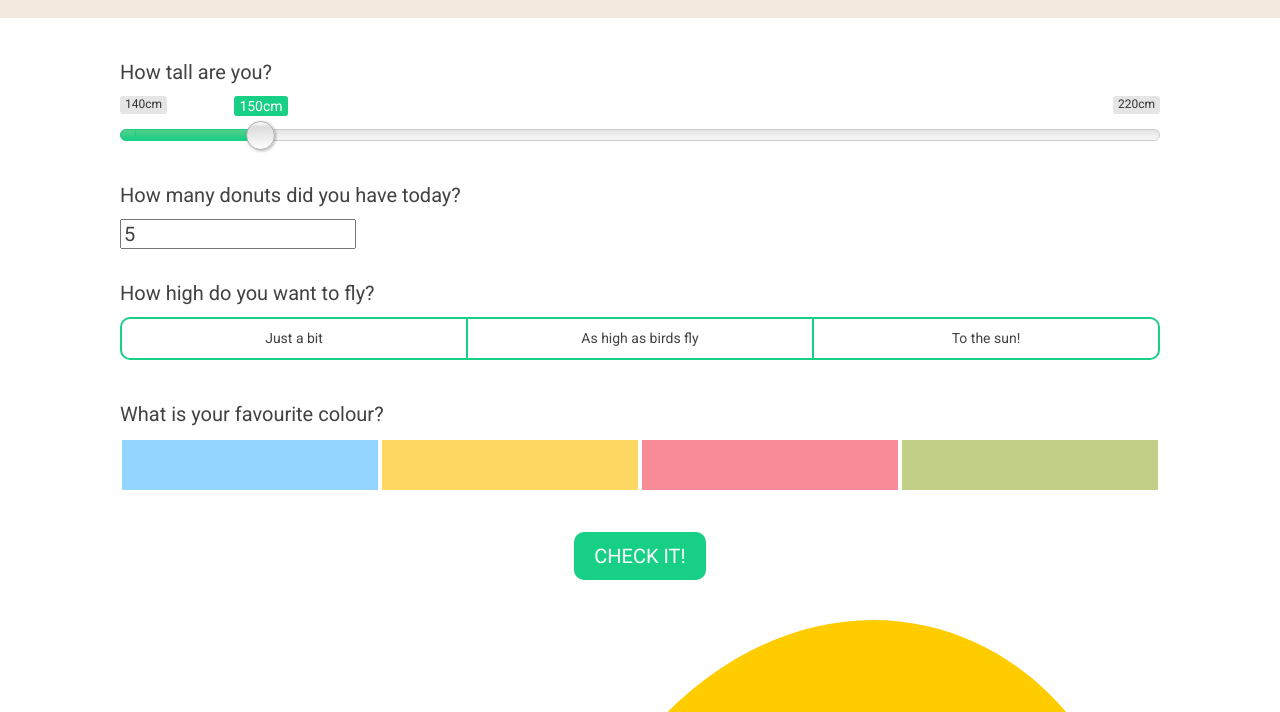
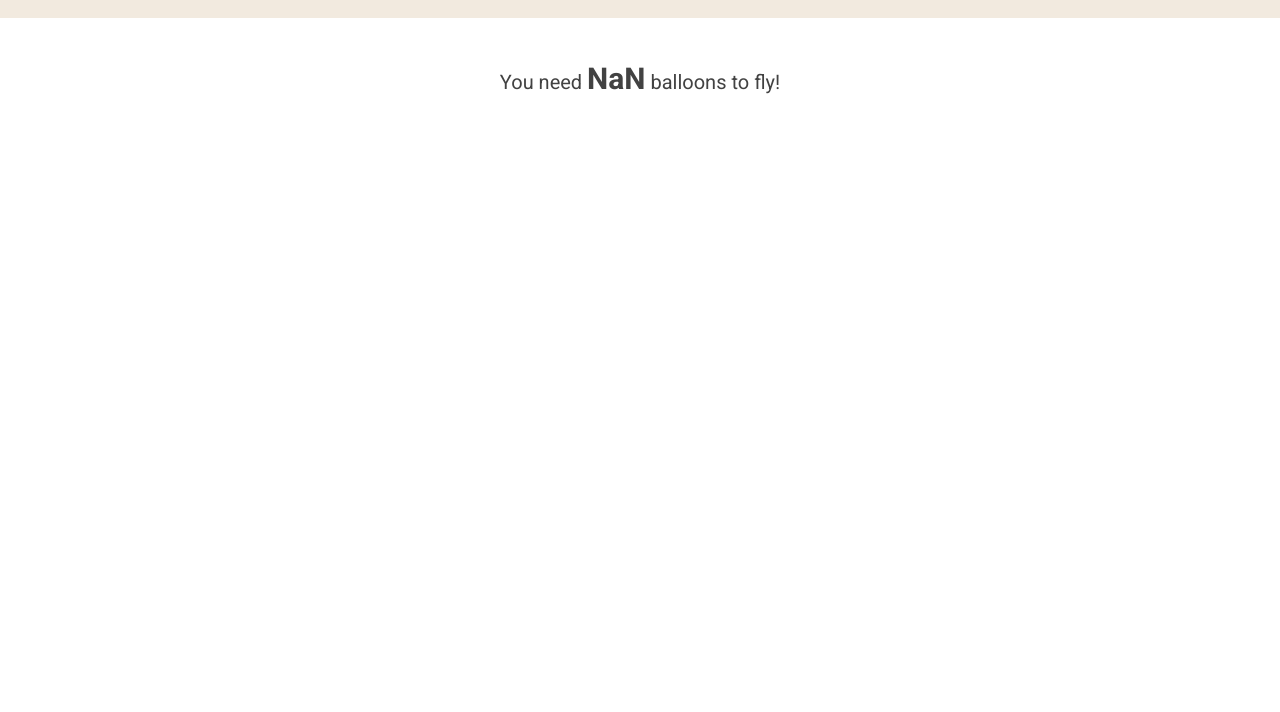
Before and after one commit to joanna-pw/balloons, a plain HTML site: page index.html in a window 1280 px wide. Both pictures are taken after typing "5" into the empty fields and a click on the button "CHECK IT!". Shown: the part 88-800 px from the top of the page. Drawn offline with nearby package versions, Linux system fonts and the light colour scheme.

Commit message:
counting balloons; displaying counter and balloons

```diff
--- a/css/main.css
+++ b/css/main.css
@@ -172,19 +172,19 @@ input:focus {
     border: 2px solid #18CF86;
 }
 
-.colours .blue {
+.blue {
     background-color: #93D5FF;
 }
 
-.colours .yellow {
+.yellow {
     background-color: #FFD763;
 }
 
-.colours .red {
+.red {
     background-color: #F88B95;
 }
 
-.colours .green {
+.green {
     background-color: #C2CF86;
 }
 
@@ -205,12 +205,26 @@ button[type="submit"]:hover {
     background-color: #449C65;
 }
 
-.balloon {
-    max-width: 300px;
-    fill: #ffcc00;
+.result {
+    display: none;
 }
 
+.result p {
+    text-align: center;
+}
 
+.result p #counter {
+    font-size: 3rem;
+    font-weight: 700;
+}
+
+.balloonPrototype {
+    display: none;
+}
+
+.balloonGroup {
+    position: absolute;
+}
 
 
 
--- a/index.html
+++ b/index.html
@@ -73,11 +73,12 @@
             </section>
 
             <section class="result">
+                <p>You need <span id="counter"></span> <span id="balloon-color"></span> balloons to fly!</p>
+                <div class="balloonPrototype">
                     <svg version="1.1" xmlns="http://www.w3.org/2000/svg" xmlns:xlink="http://www.w3.org/1999/xlink" x="0px" y="0px"
-                   viewBox="0 0 551.891 551.891" style="enable-background:new 0 0 551.891 551.891;"
-                    xml:space="preserve">
+                    viewBox="0 0 551.891 551.891" width="100px" style="enable-background:new 0 0 551.891 551.891;">
                         <g>
-                        <g class="balloon">
+                            <g>
                                 <path d="M28.038,549.102c25.744-19.93,55.04-33.963,86.371-42.573c34.554-9.495,69.471-7.571,104.87-7.075
                                     c51.145,0.716,117.292-14.93,129.878-72.883l25.438,18.176c2.944-13.451,1.652-30.478-3.326-44.688
                                     c-10.076-0.074-20.168-1.179-30.016-3.333c-9.947-2.179-19.507-5.41-28.656-9.52c-10.462,10.829-18.755,25.763-21.698,39.217
@@ -89,7 +90,8 @@
                             </g>
                         </g>
                     </svg>
-                <p>You need <span class="counter">55</span> <span class="balloon-color">yellow</span> balloons to fly!</p>
+                </div>
+                <div class="balloonGroup"></div>
             </section>
         </div>
         <footer>
--- a/js/main.js
+++ b/js/main.js
@@ -7,13 +7,43 @@ $("#slider").ionRangeSlider({
     postfix: "cm"
 });
 
+function howManyBalloons($sliderValue,$donuts,$elevation) {
+    return 10+Math.ceil($sliderValue*$donuts*$elevation*0.1);
+}
+
+function addBalloon($counter,$colours) {
+    $(".balloonGroup").empty();
+    for(var i=0; i<$counter; i++) {
+        var $newBalloon = $(".balloonPrototype svg").clone();
+        $(".balloonGroup").append($newBalloon);
+
+    }
+    $bgColor = $("."+$colours).css("background-color");
+    $("svg>g>g").css("fill",$bgColor);
+}
+
 $("button[type=submit]").click(function() {
+    $(".test").fadeOut(600);
+    $(".result").delay(600).fadeIn(600);
+    var $sliderValue = $("#slider").prop("value");
     var $donuts = $("input#donuts").val();
-    var $height = $("input[name='height']:checked").val();
+    var $elevation = $("input[name='height']:checked").val();
     var $colours = $("input[name='colours']:checked").val();
-    var $sliderValue = $("#slider").prop("value");
 
-    console.log($sliderValue + " " +$donuts +  " " + $height + " " + $colours);
+    var $counter = howManyBalloons($sliderValue,$donuts,$elevation);
+    $("#balloon-color").text($colours).addClass($colours);
+    $("#counter").prop("counter",0).animate({
+        "counter": $counter
+    },{
+        duration: 3000,
+        easing: 'swing',
+        step: function (now) {
+            $(this).text(Math.ceil(now));
+        }
+    });
+
+    addBalloon($counter,$colours);
+
     return false;
 });
 
```
Lines whose indentation alone changed are shown as unchanged.
